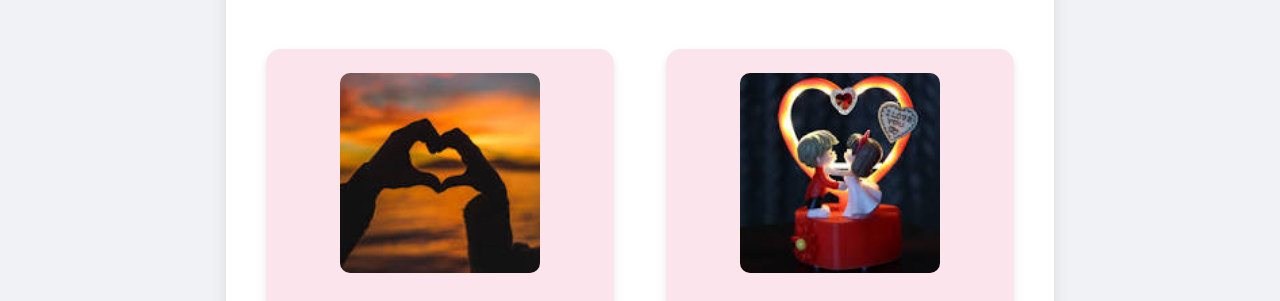
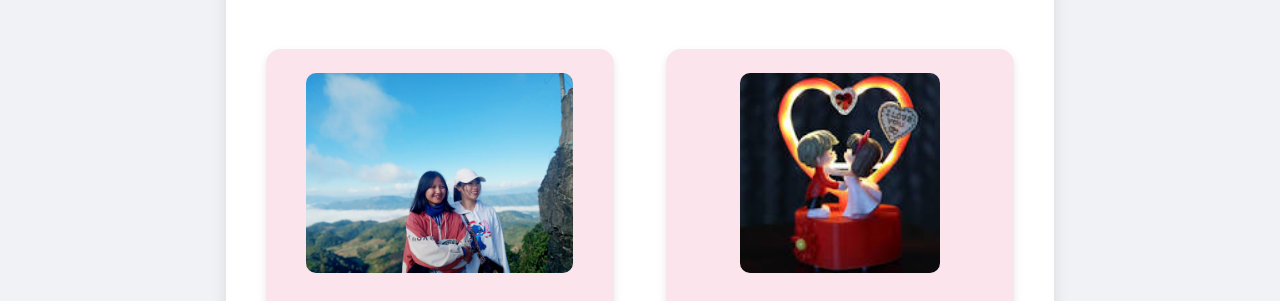
Before and after one commit to su-gith/mywebpage, a plain HTML site: page index.html in a window 1280 px wide. Shown: the part 651-952 px from the top of the page. Drawn offline with Linux system fonts and the light colour scheme.

Commit message:
Initial commit: Added love web page files

```diff
--- a/index.html
+++ b/index.html
@@ -26,7 +26,7 @@
 <section id="milestones">
     <h2>Our Special Moments</h2>
     <div class="milestone">
-        <img src="images/1.jpg" alt="Engagement">
+        <img src="images/su.jpg" alt="Engagement">
         <h3>The Proposal</h3>
         <p>On a beautiful evening...</p>
     </div>
```
Also changed, not shown: images/4.jpg (renamed from images/1.jpg), images/su.jpg (added).
